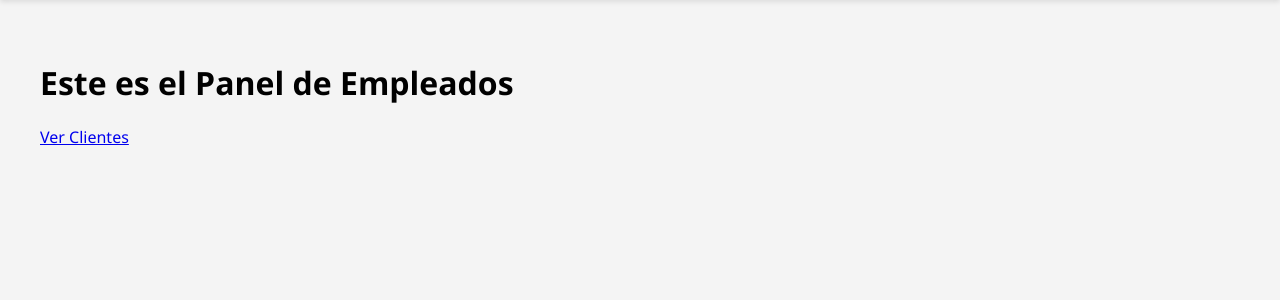
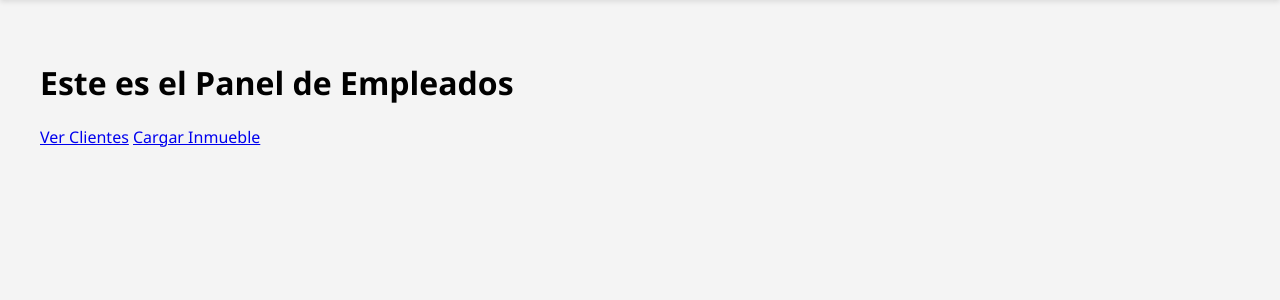
Before and after one commit to tomaspaoletti00/Ingenieria-de-Software-2, a Django app: page /usuarios/panel-emp in a window 1280 px wide. Shown: the part 80-380 px from the top of the page. Run offline with Django 5.2, Linux system fonts and the light colour scheme; a user stored in the database is signed in.

Commit message:
Agregue el boton Cargar Inmueble en Panel de Empleado

```diff
--- a/gestion_inmuebles/urls.py
+++ b/gestion_inmuebles/urls.py
@@ -5,6 +5,6 @@ urlpatterns = [
     path('crear/', views.crear_inmueble, name='crear_inmueble'),
     path('adminInmuebles/', views.adminInmuebles, name='adminInmuebles'),
     path('listaInmuebles/', views.listarInmuebles, name='listaInmuebles'),
-    path('formularioInmueble/', views.formulario_inmueble),
+    path('formularioInmueble/', views.formulario_inmueble, name='formularioInmueble'),
     path('formulario/', views.crear_formulario),
 ]
--- a/templates/gestion_usuarios/panel-emp.html
+++ b/templates/gestion_usuarios/panel-emp.html
@@ -12,6 +12,7 @@
 <body>
     <h1>Este es el Panel de Empleados</h1>
     <a href="{% url 'lista-clientes' %}" class="btn btn-primary">Ver Clientes</a>
+    <a href="{% url 'formularioInmueble' %}" class="btn btn-primary">Cargar Inmueble</a>
 </body>
 </html>
 {% endblock %}
```
Also changed, not shown: db.sqlite3.
